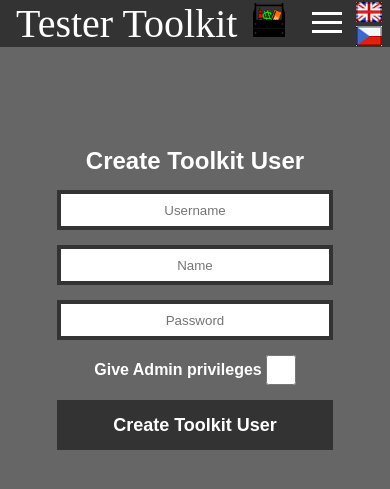
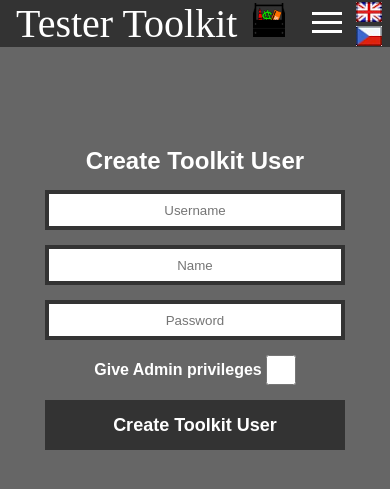
Before and after one commit to Crowmorian/testerToolkit_App, a Flask app: page /createUser in a window 390 px wide. Shown: the top 489 px of the page. Run offline with Flask 2, Linux system fonts and the light colour scheme; a user stored in the database is signed in; parts of the project's set-up code (start-up, migrations or seed data) failed here and were passed over.

Commit message:
Signed-off-by: Crowmorian <crowmorian@gmail.com>

```diff
--- a/testerToolkit_app/project/templates/static/base.css
+++ b/testerToolkit_app/project/templates/static/base.css
@@ -505,7 +505,7 @@ a.client-item:hover {
 /* @media calls for site responsivity */
 @media (max-width: 1000px) {
 	:root {
-		--size-divisor: 1.3;
+		--size-divisor: 1.2;
 	}
 
 	.toggle-button {
```
